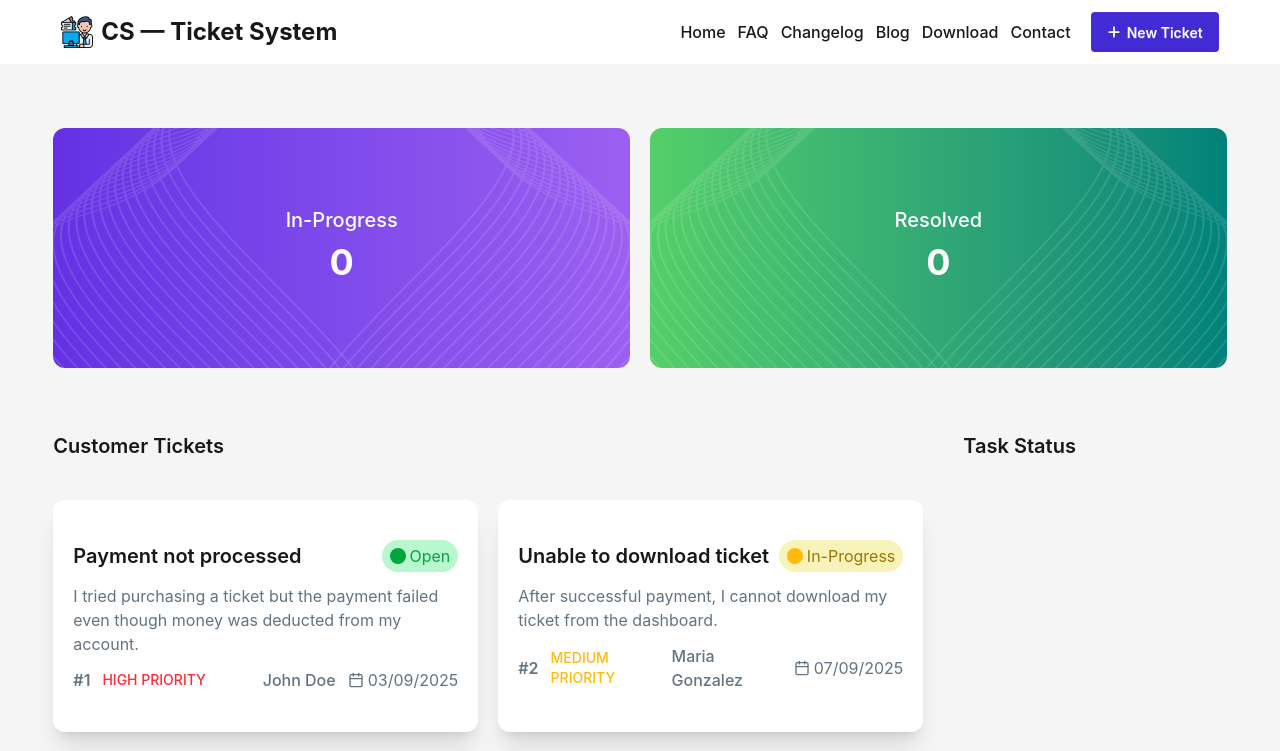
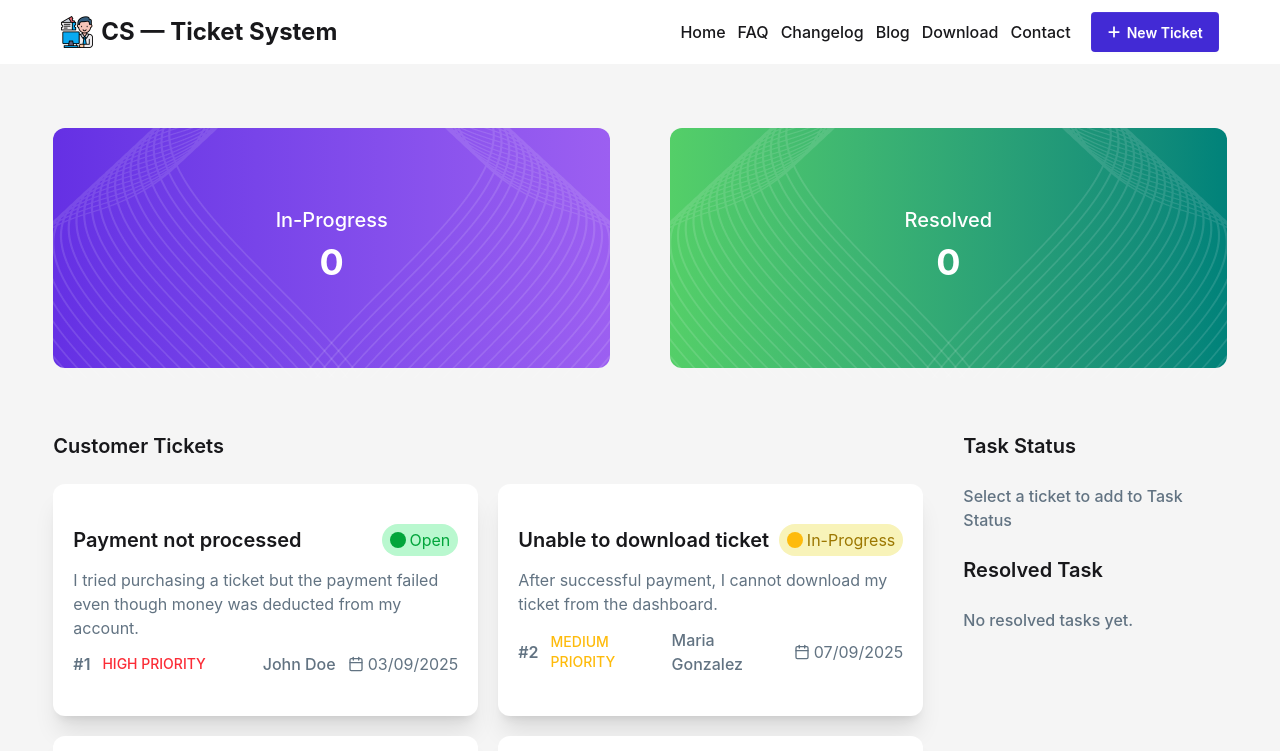
Before and after one commit to mramitkb/Customer-Support-Zone-A7, a React (Vite) app: page / in a window 1280 px wide. Shown: the top 751 px of the page. Built offline with nearby package versions, Linux system fonts and the light colour scheme.

Commit message:
Customer Support Zone- Completed

```diff
--- a/src/App.jsx
+++ b/src/App.jsx
@@ -14,7 +14,7 @@ const ticketsPromise = fetchPromise();
 
 function App() {
     const [customerTicket, setCustomerTicket] = useState([]);
-    const [resolved, setResolved] = useState(0)
+    const [resolvedTask, setResolvedTask] = useState([]);
 
     const handleCustomerTicket = (ticket) => {
         toast.info('Ticket added!', {
@@ -35,7 +35,7 @@ function App() {
     const handleRemoveTask = (taskTicket) => {
         const remainingTickets = customerTicket.filter(task => task.id !== taskTicket.id);
         setCustomerTicket(remainingTickets);
-        setResolved(resolved + 1)
+        setResolvedTask([...resolvedTask, taskTicket]);
         toast.success('Task Resolved!', {
             position: "top-right",
             autoClose: 5000,
@@ -55,13 +55,13 @@ function App() {
             <Navbar></Navbar>
 
         {/* Main */}
-            <div className="bg-[#F5F5F5]">
-                <Banner customerTicket={customerTicket} resolved={resolved}></Banner>
+            <div className="bg-[#F5F5F5] pb-16">
+                <Banner customerTicket={customerTicket} resolvedTask={resolvedTask}></Banner>
                 <div className="w-11/12 mx-auto grid grid-cols-1 md:grid-cols-12 gap-10">
                     <Suspense fallback={<p className="font-bold text-3xl">Loading...</p>}>
                         <Tickets ticketsPromise={ticketsPromise}  handleCustomerTicket={handleCustomerTicket}></Tickets>
                     </Suspense>
-                    <Tasks customerTicket={customerTicket} setCustomerTicket={setCustomerTicket} handleRemoveTask={handleRemoveTask}></Tasks>
+                    <Tasks customerTicket={customerTicket} setCustomerTicket={setCustomerTicket} handleRemoveTask={handleRemoveTask} resolvedTask={resolvedTask}></Tasks>
                 </div>
             </div>
 
--- a/src/components/Banner/Banner.jsx
+++ b/src/components/Banner/Banner.jsx
@@ -1,9 +1,9 @@
 import React from 'react';
 import vector1 from "../../assets/vector1.png"
 
-const Banner = ({customerTicket, resolved}) => {
+const Banner = ({customerTicket, resolvedTask}) => {
     return (
-        <div className='flex flex-col md:flex-row items-center justify-between gap-5 w-11/12 mx-auto py-16'>
+        <div className='flex flex-col md:flex-row items-center justify-between gap-15 w-11/12 mx-auto py-16'>
             <div className='relative flex-1 py-16 md:h-60 w-full text-center space-y-2 flex items-center justify-center flex-col text-white rounded-xl bg-linear-to-r from-[#6530E4] to-[#9C5FF1]'>
                 <img className='absolute top-0 left-0' src={vector1} alt="" />
                 <p className='font-medium text-xl'>In-Progress</p>
@@ -13,7 +13,7 @@ const Banner = ({customerTicket, resolved}) => {
             <div className='relative flex-1 py-16 md:h-60 w-full text-center space-y-2 flex items-center justify-center flex-col text-white rounded-xl bg-linear-to-r from-[#54CF68] to-[#00827A]'>
                 <img className='absolute top-0 left-0' src={vector1} alt="" />
                 <p className='font-medium text-xl'>Resolved</p>
-                <p className='font-bold text-4xl'>{resolved}</p>
+                <p className='font-bold text-4xl'>{resolvedTask.length}</p>
                 <img className='absolute top-0 right-0 transform scale-x-[-1]' src={vector1} alt="" />
             </div>
         </div>
--- a/src/components/CustomerTickets/TicketCard.jsx
+++ b/src/components/CustomerTickets/TicketCard.jsx
@@ -5,7 +5,6 @@ import { LuCalendar } from 'react-icons/lu';
 const TicketCard = ({ticket, handleCustomerTicket}) => {
 
     const {id, title, description, customer, priority, createdAt, status} = ticket;
-    console.log(status);
     return (
         <div onClick={() => handleCustomerTicket(ticket)} className='cursor-pointer transition-transform duration-700 hover:scale-103 rounded-xl p-5 py-10 bg-white shadow-xl space-y-3'>
             <div className='flex items-center justify-between'>
--- a/src/components/CustomerTickets/Tickets.jsx
+++ b/src/components/CustomerTickets/Tickets.jsx
@@ -6,7 +6,7 @@ const Tickets = ({ticketsPromise, handleCustomerTicket}) => {
     return (
         <div className='col-span-9'>
             <h1 className='font-semibold text-xl'>Customer Tickets</h1>
-            <div className='grid grid-cols-1 md:grid-cols-2 gap-5 my-10'>
+            <div className='grid grid-cols-1 md:grid-cols-2 gap-5 mt-6'>
                 {
                     tickets.map(ticket => <TicketCard key={ticket.id} ticket={ticket} handleCustomerTicket={handleCustomerTicket}></TicketCard>)
                 }
--- /dev/null
+++ b/src/components/Task/ResolveCard.jsx
@@ -0,0 +1,26 @@
+import React from 'react';
+
+const ResolveCard = ({resolvedTask}) => {
+
+    return (
+        <div className='mt-6'>
+            <h1 className='font-semibold text-xl'>Resolved Task</h1>
+            <div className='mt-6'>
+                 {
+                    resolvedTask.length === 0 ?
+
+                    <h2 className='text-[#627382] font-medium'>No resolved tasks yet.</h2>
+                    :
+
+                <div className='space-y-3'>
+                    {
+                        resolvedTask.map(resolved => <h1 className='font-semibold text-lg bg-[#E0E7FF] px-3 py-4 rounded-xl'>{resolved.title}</h1>)
+                    }
+                </div>
+                 }
+            </div>
+        </div>
+    );
+};
+
+export default ResolveCard;
--- a/src/components/Task/TaskCard.jsx
+++ b/src/components/Task/TaskCard.jsx
@@ -1,14 +1,13 @@
 import React from 'react';
 
 const TaskCard = ({taskTicket, handleRemoveTask}) => {
-
     return (
         <div>
 
-                <div className='space-y-3 bg-white p-5 rounded-xl shadow-lg'>
-                    <h1 className='font-semibold text-lg'>{taskTicket.title}</h1>
-                    <button onClick={() => handleRemoveTask(taskTicket)} className='btn w-full bg-green-600 text-white border-none text-base'>Complete</button>
-                </div>
+            <div className='space-y-3 bg-white p-5 rounded-xl shadow-lg'>
+                <h1 className='font-semibold text-lg'>{taskTicket.title}</h1>
+                <button onClick={() => handleRemoveTask(taskTicket)} className='btn w-full bg-green-600 text-whiteborder-none text-base'>Complete</button>
+            </div>
         </div>
     );
 };
--- a/src/components/Task/Tasks.jsx
+++ b/src/components/Task/Tasks.jsx
@@ -1,18 +1,28 @@
 import React from 'react';
 import TaskCard from './TaskCard';
+import ResolveCard from './ResolveCard';
 
-const Tasks = ({customerTicket, setCustomerTicket, handleRemoveTask}) => {
+const Tasks = ({customerTicket, setCustomerTicket, handleRemoveTask, resolvedTask}) => {
 
     return (
         <div className='col-span-3'>
-            <h1 className='font-semibold text-xl'>Task Status</h1>
-            <div className='mt-10'>
-                {/* <h2 className='text-[#627382] font-medium'>Select a ticket to add to Task Status</h2> */}
+            <div>
+                <h1 className='font-semibold text-xl'>Task Status</h1>
+            <div className='mt-6'>
+                 {
+                    customerTicket.length === 0 ?
+
+                    <h2 className='text-[#627382] font-medium'>Select a ticket to add to Task Status</h2>
+                    :
+
                 <div className='space-y-3'>
                     {
                         customerTicket.map(taskTicket => <TaskCard key={taskTicket.id} taskTicket={taskTicket} customerTicket={customerTicket} setCustomerTicket={setCustomerTicket} handleRemoveTask={handleRemoveTask}></TaskCard>)
                     }
                 </div>
+                 }
+            </div>
+            <ResolveCard resolvedTask={resolvedTask}></ResolveCard>
             </div>
         </div>
     );
```
Also changed, not shown: 1 other file (tests, documents, lock files or other folders).
